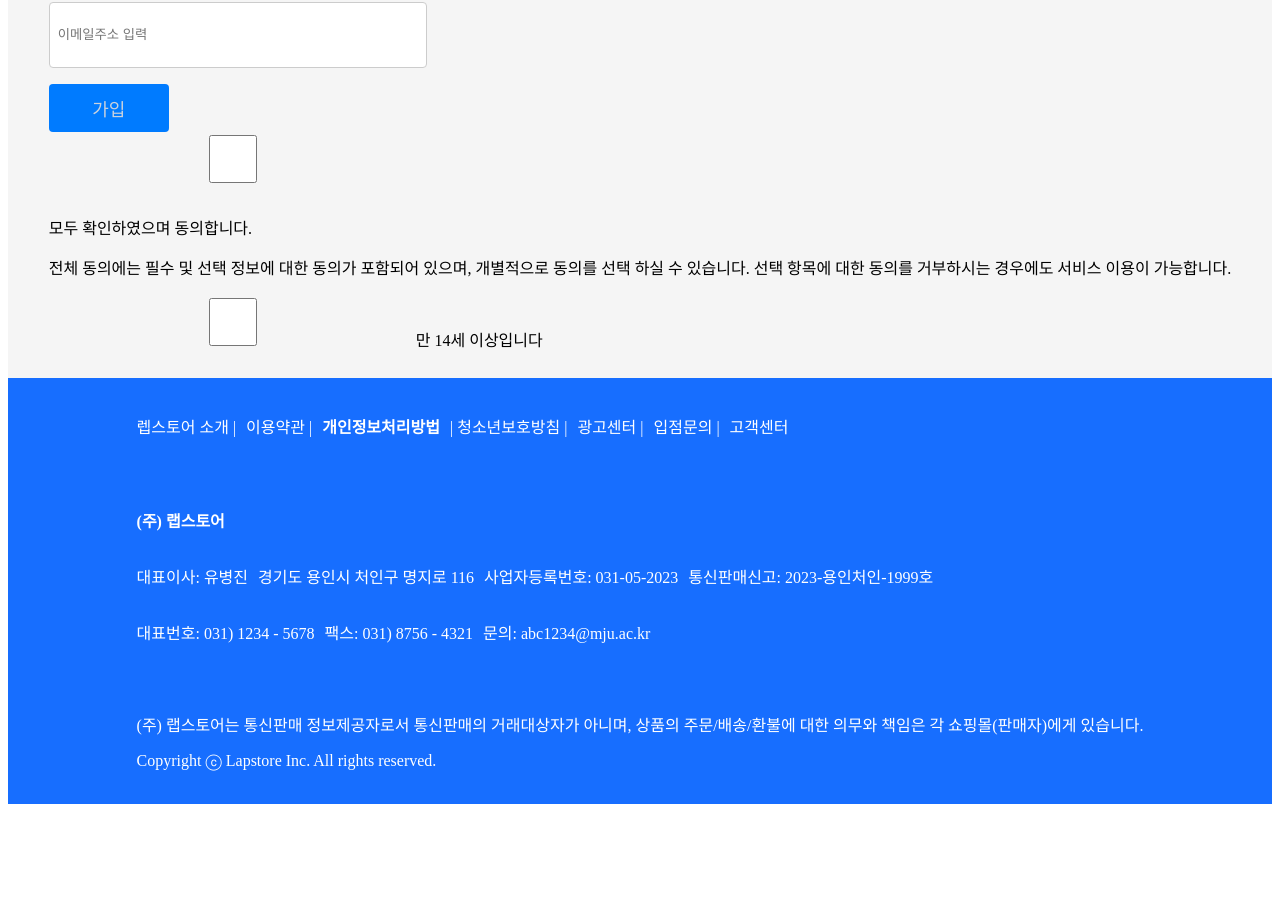
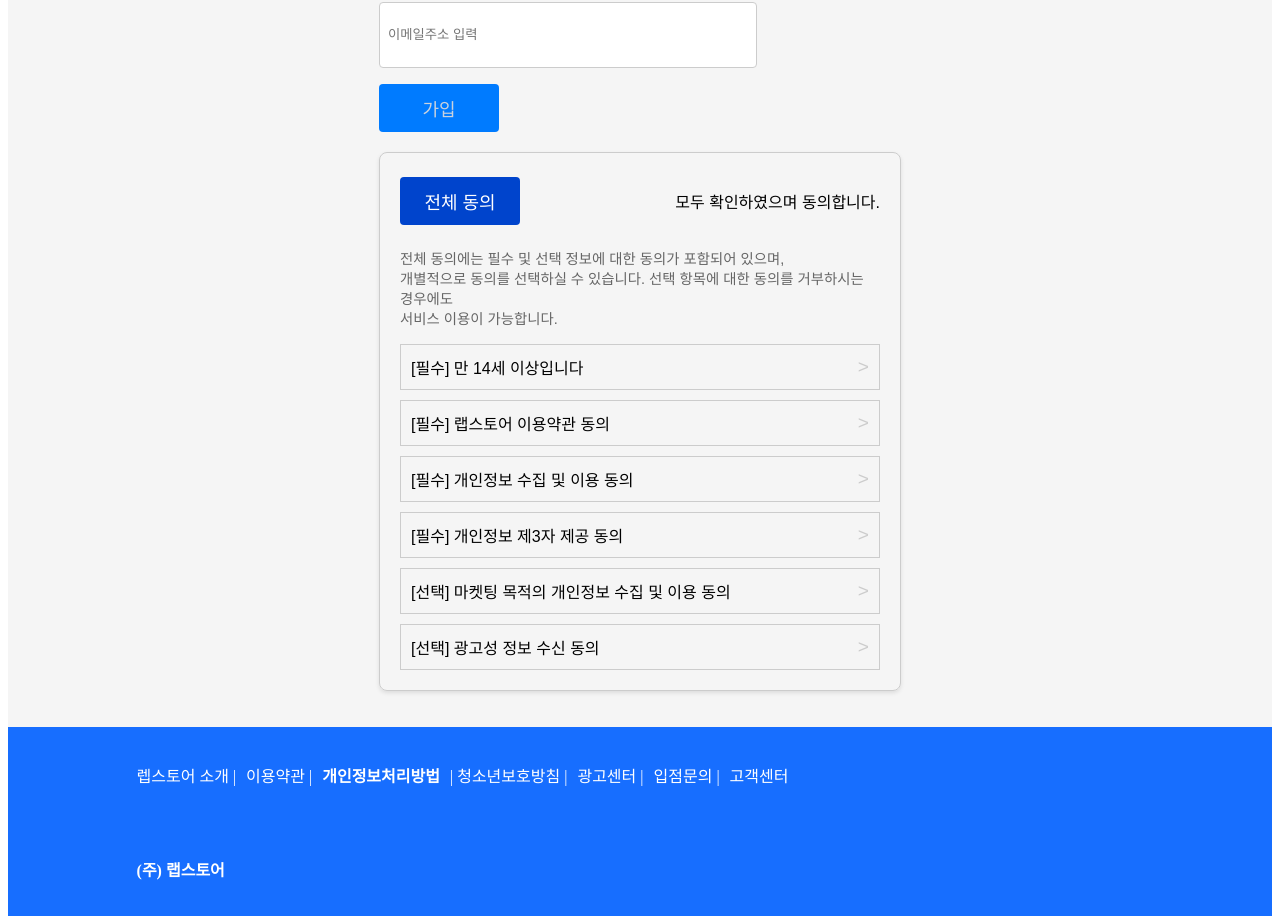
Before and after one commit to ggongjae/LapStore, a React (Create React App) app: page /Join in a window 1280 px wide. Shown: the part 881-1797 px from the top of the page. Before the commit the page ends 1693 px from the top, so only its background shows below. Built offline with nearby package versions, Linux system fonts and the light colour scheme.

Commit message:
FEAT:동의

```diff
--- a/src/components/JoinPage/Agree.css
+++ b/src/components/JoinPage/Agree.css
@@ -0,0 +1,78 @@
+/* Agree.css */
+.agree-container {
+    font-family: 'Arial', sans-serif; /* 글꼴을 Arial로 설정 */
+    max-width: 480px; /* 컨테이너 최대 너비 설정 */
+    margin: 20px auto; /* 중앙 정렬 */
+    border: 1px solid #ccc; /* 테두리 설정 */
+    padding: 20px; /* 안쪽 여백 설정 */
+    box-shadow: 0 2px 4px rgba(0, 0, 0, 0.1); /* 그림자 효과 */
+    border-radius: 8px; /* 테두리 둥글게 */
+}
+
+.agree-header {
+    display: flex; /* 플렉스박스를 사용하여 정렬 */
+    align-items: center; /* 세로 중앙 정렬 */
+    justify-content: space-between; /* 사이 간격을 두고 정렬 */
+    margin-bottom: 20px; /* 하단 여백 */
+}
+
+.agree-header button {
+    padding: 10px 20px; /* 버튼 패딩 */
+    background-color: #0044cc; /* 버튼 배경색 */
+    color: white; /* 글자색 */
+    border: none; /* 테두리 없앰 */
+    border-radius: 4px; /* 버튼 둥글게 */
+    cursor: pointer; /* 커서 포인터로 변경 */
+}
+
+.agree-header button:hover {
+    background-color: #003399; /* 호버 시 색상 변경 */
+}
+
+.agree-content p {
+    font-size: 0.9rem; /* 글자 크기 */
+    line-height: 1.4; /* 줄 간격 */
+    color: #666; /* 글자색 */
+}
+
+.agree-checkboxes {
+    list-style: none; /* 리스트 스타일 없앰 */
+    padding: 0; /* 리스트 패딩 없앰 */
+}
+
+.agree-checkboxes label {
+    display: block; /* 블록 요소로 만들어 전체 너비 사용 */
+    padding: 10px; /* 패딩 */
+    border: 1px solid #ccc; /* 테두리 */
+    margin-top: 10px; /* 상단 여백 */
+    position: relative; /* 후속 요소를 절대 위치로 배치하기 위함 */
+    cursor: pointer; /* 커서 포인터로 변경 */
+}
+
+.agree-checkboxes label:hover {
+    background-color: #f9f9f9; /* 호버 시 배경색 변경 */
+}
+
+.agree-checkboxes label::after {
+    content: '>'; /* 화살표 추가 */
+    position: absolute; /* 절대 위치 */
+    right: 10px; /* 오른쪽에서 10px 떨어진 곳에 배치 */
+    top: 50%; /* 위에서 50% 떨어진 곳에 배치 */
+    transform: translateY(-50%); /* 세로 중앙 정렬 */
+    font-size: 1.2rem; /* 화살표 크기 */
+    color: #ccc; /* 화살표 색상 */
+}
+
+/* 체크박스 숨김 처리 */
+.agree-checkboxes input[type='checkbox'] {
+    display: none; /* 체크박스를 화면에서 숨김 */
+}
+
+/* 커스텀 체크박스 스타일링 */
+.agree-checkboxes input[type='checkbox'] + label::before {
+    content: ''; /* 가상 요소의 내용 */
+    display: inline-block; /* 인라인 블록 요소로 변경 */
+    width: 20px; /* 너비 */
+    height: 20px; /* 높이 */
+    margin-right: 10px;
+}
--- a/src/components/JoinPage/Agree.js
+++ b/src/components/JoinPage/Agree.js
@@ -3,42 +3,100 @@ import React from 'react'
 import './Agree.css'
 
 function Agree() {
-    const [isChecked, setIsChecked] = useState(false)
-    const [isChecked1, setIsChecked1] = useState(false)
+    // 각 체크박스의 상태를 배열로 관리합니다.
+    const [checks, setChecks] = useState({
+        ageCheck: false,
+        termsCheck: false,
+        privacyCheck: false,
+        marketingCheck: false,
+        thirdPartyCheck: false,
+        advertisementCheck: false,
+    })
 
-    const toggleCheck = () => {
-        setIsChecked(!isChecked)
+    // 체크박스의 상태를 토글하는 함수입니다.
+    const handleCheck = name => {
+        setChecks({ ...checks, [name]: !checks[name] })
     }
 
+    // 전체 동의 버튼을 클릭했을 때 모든 체크박스를 선택하는 함수입니다.
     const handleAllAgree = () => {
-        // 여기에 모든 동의 항목을 처리하는 로직을 추가하세요.
-        setIsChecked(true)
+        setChecks({
+            ageCheck: true,
+            termsCheck: true,
+            privacyCheck: true,
+            marketingCheck: true,
+            thirdPartyCheck: true,
+            advertisementCheck: true,
+        })
     }
 
     return (
         <div className="agree-container">
             <div className="agree-header">
-                <input
-                    type="checkbox"
-                    checked={isChecked}
-                    onChange={toggleCheck}
-                />
+                <button onClick={handleAllAgree}>전체 동의</button>
                 <p>모두 확인하였으며 동의합니다.</p>
             </div>
             <div className="agree-content">
                 <p>
                     전체 동의에는 필수 및 선택 정보에 대한 동의가 포함되어
-                    있으며, 개별적으로 동의를 선택 하실 수 있습니다. 선택 항목에
-                    대한 동의를 거부하시는 경우에도 서비스 이용이 가능합니다.
+                    있으며,
+                    <br />
+                    개별적으로 동의를 선택하실 수 있습니다. 선택 항목에 대한
+                    동의를 거부하시는 경우에도
+                    <br />
+                    서비스 이용이 가능합니다.
                 </p>
             </div>
-            <div className="agree-checkbox">
-                <input
-                    type="checkbox"
-                    checked={isChecked1}
-                    onChange={toggleCheck}
-                />
-                <label onClick={toggleCheck}>만 14세 이상입니다</label>
+            <div className="agree-checkboxes">
+                {/* 각 체크박스를 렌더링합니다. */}
+                <label>
+                    <input
+                        type="checkbox"
+                        checked={checks.ageCheck}
+                        onChange={() => handleCheck('ageCheck')}
+                    />
+                    [필수] 만 14세 이상입니다
+                </label>
+                <label>
+                    <input
+                        type="checkbox"
+                        checked={checks.termsCheck}
+                        onChange={() => handleCheck('termsCheck')}
+                    />
+                    [필수] 랩스토어 이용약관 동의
+                </label>
+                <label>
+                    <input
+                        type="checkbox"
+                        checked={checks.privacyCheck}
+                        onChange={() => handleCheck('privacyCheck')}
+                    />
+                    [필수] 개인정보 수집 및 이용 동의
+                </label>
+                <label>
+                    <input
+                        type="checkbox"
+                        checked={checks.marketingCheck}
+                        onChange={() => handleCheck('marketingCheck')}
+                    />
+                    [필수] 개인정보 제3자 제공 동의
+                </label>
+                <label>
+                    <input
+                        type="checkbox"
+                        checked={checks.thirdPartyCheck}
+                        onChange={() => handleCheck('thirdPartyCheck')}
+                    />
+                    [선택] 마켓팅 목적의 개인정보 수집 및 이용 동의
+                </label>
+                <label>
+                    <input
+                        type="checkbox"
+                        checked={checks.advertisementCheckCheck}
+                        onChange={() => handleCheck('advertisenentCheck')}
+                    />
+                    [선택] 광고성 정보 수신 동의
+                </label>
             </div>
         </div>
     )
```
